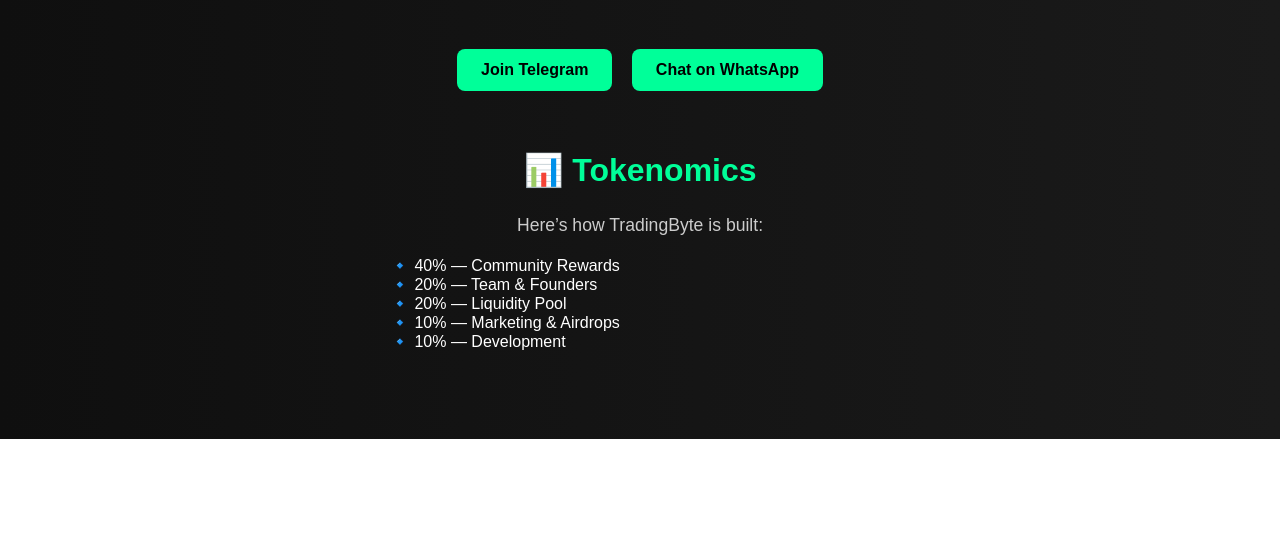
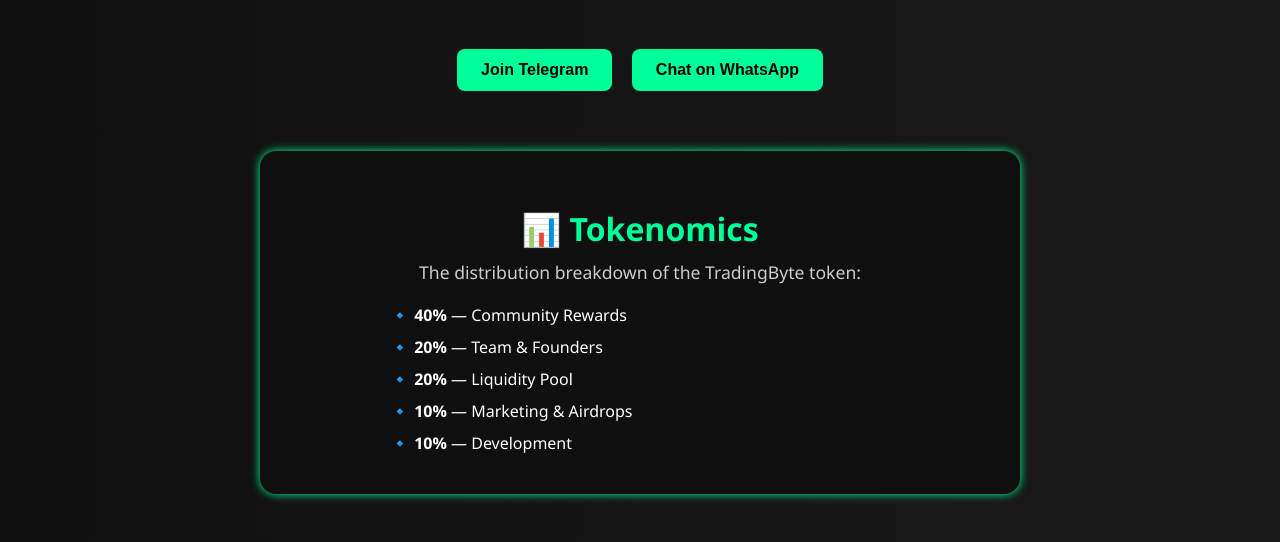
Before and after one commit to cristobalfx/Tradingbyte, a plain HTML site: page index.html in a window 1280 px wide. Shown: the part 634-1176 px from the top of the page. Before the commit the page ends 1073 px from the top, so only its background shows below. Drawn offline with Linux system fonts and the light colour scheme.

Commit message:
Update index.html

```diff
--- a/index.html
+++ b/index.html
@@ -58,17 +58,14 @@
   <a href="https://wa.me/yourNumber" class="btn">Chat on WhatsApp</a>
 </div>
 
-<!-- ✅ Tokenomics section -->
-<section style="margin-top: 60px; text-align: center;">
-  <h2 style="font-size: 2em; color: #00ff99;">📊 Tokenomics</h2>
-  <p style="font-size: 1.1em;">Here’s how TradingByte is built:</p>
-  <ul style="list-style: none; padding: 0; font-size: 1em; max-width: 500px; margin: 20px auto; text-align: left;">
-    <li>🔹 40% — Community Rewards</li>
-    <li>🔹 20% — Team & Founders</li>
-    <li>🔹 20% — Liquidity Pool</li>
-    <li>🔹 10% — Marketing & Airdrops</li>
-    <li>🔹 10% — Development</li>
-  </ul>
+<section style="margin: 60px auto; max-width: 700px; background: #0f0f0f; padding: 30px; border-radius: 16px; box-shadow: 0 0 10px #00ff99; text-align: center; color: white; font-family: 'Segoe UI', sans-serif;">
+  <h2 style="font-size: 2em; color: #00ff99; margin-bottom: 10px;">📊 Tokenomics</h2>
+  <p style="font-size: 1.1em; margin-bottom: 20px;">The distribution breakdown of the TradingByte token:</p>
+  <div style="text-align: left; margin: 0 auto; max-width: 500px;">
+    <div style="margin-bottom: 10px;">🔹 <strong>40%</strong> — Community Rewards</div>
+    <div style="margin-bottom: 10px;">🔹 <strong>20%</strong> — Team & Founders</div>
+    <div style="margin-bottom: 10px;">🔹 <strong>20%</strong> — Liquidity Pool</div>
+    <div style="margin-bottom: 10px;">🔹 <strong>10%</strong> — Marketing & Airdrops</div>
+    <div style="margin-bottom: 10px;">🔹 <strong>10%</strong> — Development</div>
+  </div>
 </section>
-
-</body>
```
